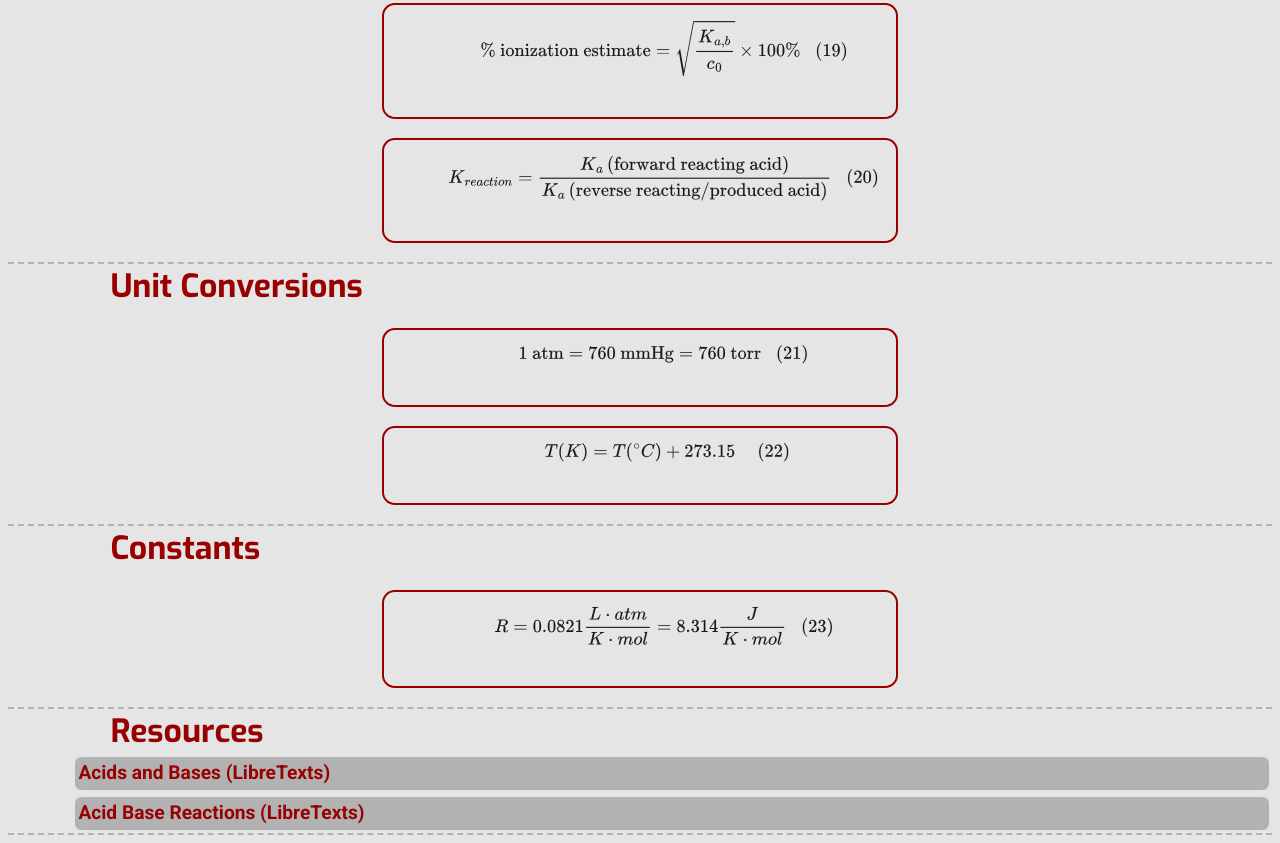
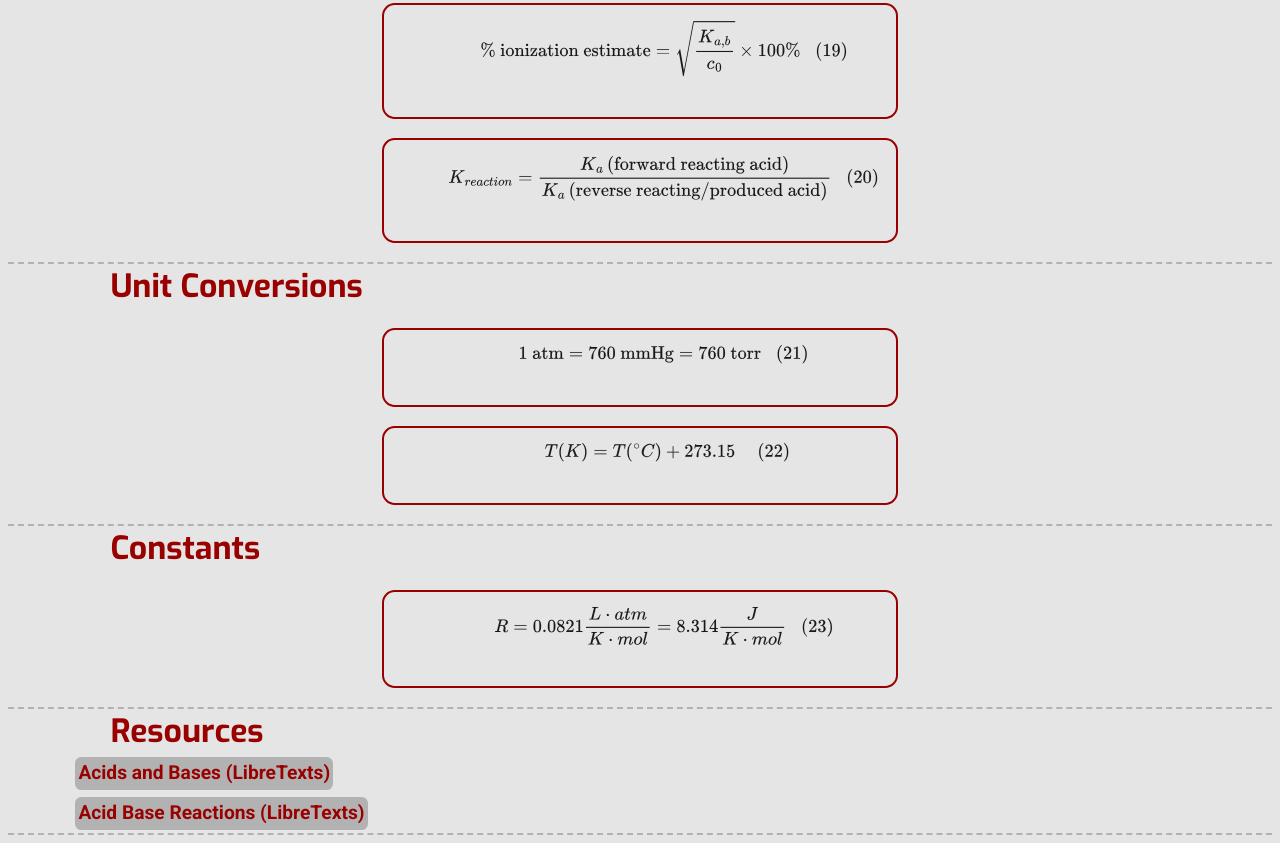
Before and after one commit to oREAGanoWombat/chemistry-resources, a plain HTML site: page docs/pages/general-chemistry/acid-base/acid-base.html in a window 1280 px wide. Shown: the part 2836-3679 px from the top of the page. Drawn offline with nearby package versions, Linux system fonts and the light colour scheme.

Commit message:
resource buttons no longer stretch horizontally

```diff
--- a/docs/css/style.css
+++ b/docs/css/style.css
@@ -318,10 +318,12 @@ h3 {
 .resource-container {
   display: flex;
   flex-direction: column;
+  align-items: flex-start; /* keep items from stretching horizontally */
   padding-left: 5vw;
 }
 
 .resource {
+  display: inline-block;
   color: var(--primary);
   text-decoration: none;
   background-color: var(--lightgray);
```
